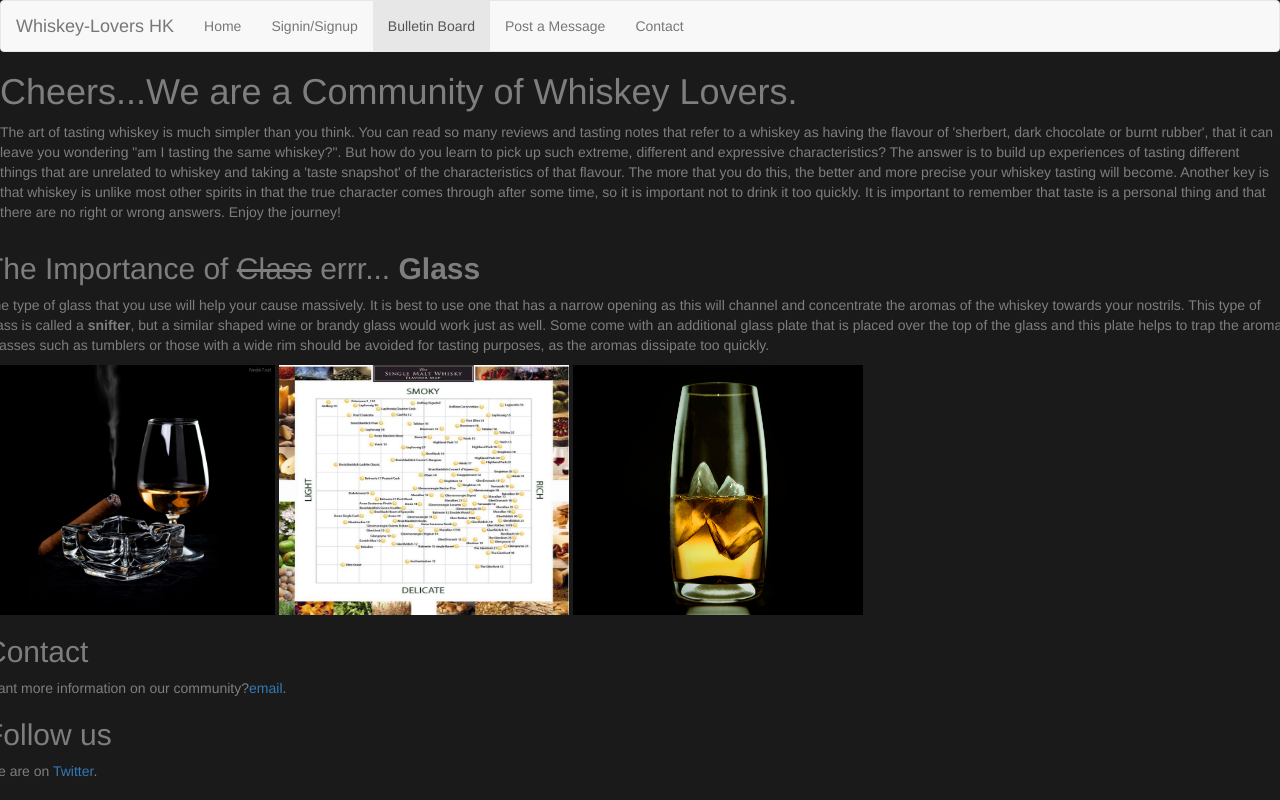
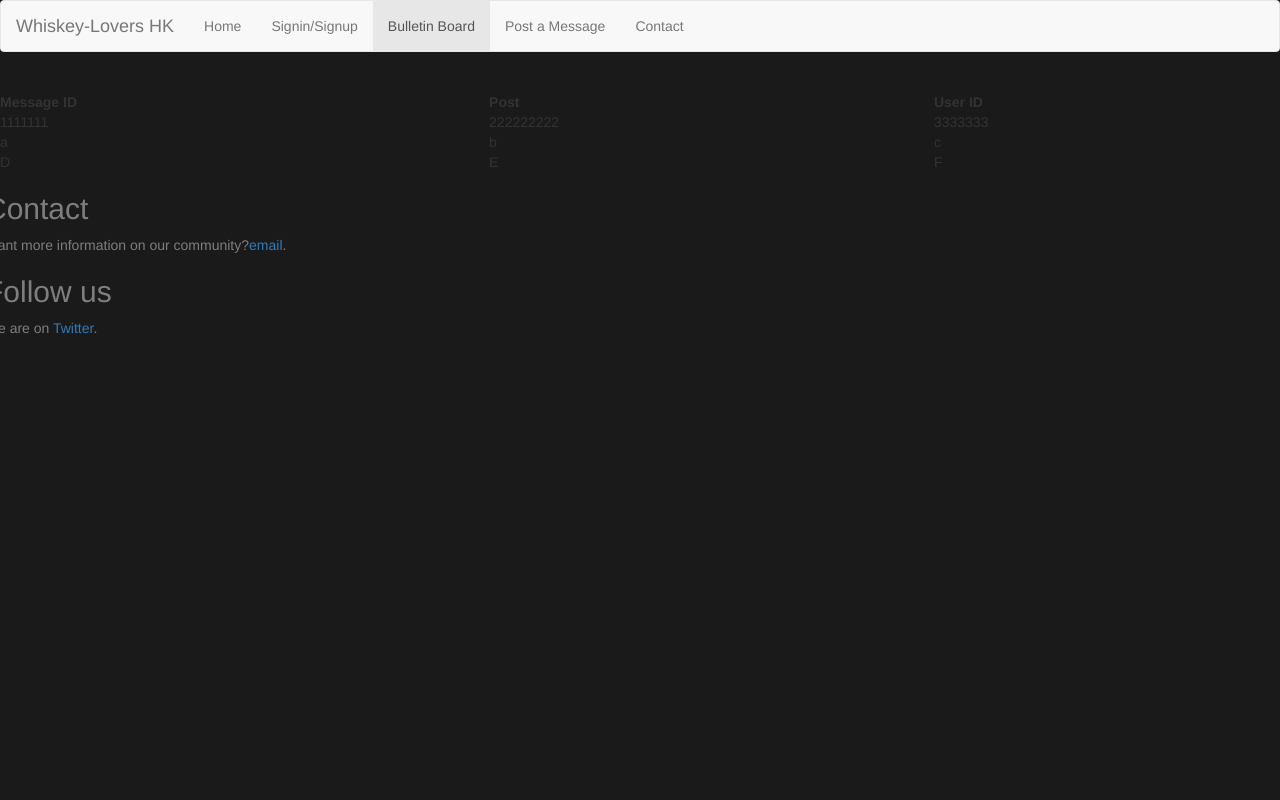
Before and after one commit to SCREEM-EXTREME/Whiskey-Lovers, a plain HTML site: page Front_end/bulletin_board.html in a window 1280 px wide. Drawn offline with nearby package versions, Linux system fonts and the light colour scheme.

Commit message:
bulletin board

```diff
--- a/Front_end/bulletin_board.html
+++ b/Front_end/bulletin_board.html
@@ -47,35 +47,33 @@
         </ul>
       </div><!-- /.navbar-collapse -->
     </div><!-- /.container-fluid -->
-  </nav>
+   </nav>
+  </header>
+      <table class="table table-hover">
+        <table style="width:100%">
+          <tr>
+            <th>Message ID</th>
+            <th>Post</th>
+            <th>User ID</th>
+          </tr>
+          <tr>
+            <td>1111111</td>
+            <td>222222222</td>
+            <td>3333333</td>
+          </tr>
+          <tr>
+            <td>a</td>
+            <td>b</td>
+            <td>c</td>
+          </tr>
+          <tr>
+            <td>D</td>
+            <td>E</td>
+            <td>F</td>
+          </tr>
+        </table>
+       </table>
 
-</header>
-<div id="content">
-
-    <section class="Home">
-      <h1>Cheers...<span class="nl"></span>We are a Community of Whiskey Lovers.</h1>
-      <p>
-        The art of tasting whiskey is much simpler than you think. You can read so many reviews and tasting notes that refer to a whiskey as having the flavour of 'sherbert, dark chocolate or burnt rubber', that it can leave you wondering "am I tasting the same whiskey?". But how do you learn to pick up such extreme, different and expressive characteristics?
-        The answer is to build up experiences of tasting different things that are unrelated to whiskey and taking a 'taste snapshot' of the characteristics of that flavour. The more that you do this, the better and more precise your whiskey tasting will become. Another key is that whiskey is unlike most other spirits in that the true character comes through after some time, so it is important not to drink it too quickly. It is important to remember that taste is a personal thing and that there are no right or wrong answers.
-        Enjoy the journey!
-      </p>
-    </section>
-    <section class="row">
-      <div class="col-full">
-        <h2>The Importance of <strike>Class</strike> errr... <strong>Glass</strong></h2>
-        <p>
-          The type of glass that you use will help your cause massively. It is best to use one that has a narrow opening as this will channel and concentrate the aromas of the whiskey towards your nostrils. This type of glass is called a <strong>snifter</strong>, but a similar shaped wine or brandy glass would work just as well. Some come with an additional glass plate that is placed over the top of the glass and this plate helps to trap the aromas. Glasses such as tumblers or those with a wide rim should be avoided for tasting purposes, as the aromas dissipate too quickly.
-        </p>
-      </div>
-    </section>
-
-    <section class="row">
-      <div class="photo-grid">
-        <a href="http://whiskey-lovers.com.hk/signin_signup" rel="lightbox" class="col-2"><img src="./css/assets/whiskyglass.jpg"width="290" height="250" alt="cigar whisky glass photo"></a>
-        <a href="https://www.pinterest.com/pin/290693350921044589/" rel="lightbox" class="col-2"><img src="./css/assets/whisky_flavor_map.jpg"width="290" height="250" alt="whisky taste map"></a>
-        <a href="http://whiskey-lovers.com.hk/signin_signup" rel="lightbox" class="col-1"><img src="./css/assets/whiskey_black_1.jpg"width="290" height="250" alt="whisky in a glass.jpg"></a>
-      </div>
-    </section>
     <section class="row">
       <div class="col-contact">
         <h2>Contact</h2>
```
